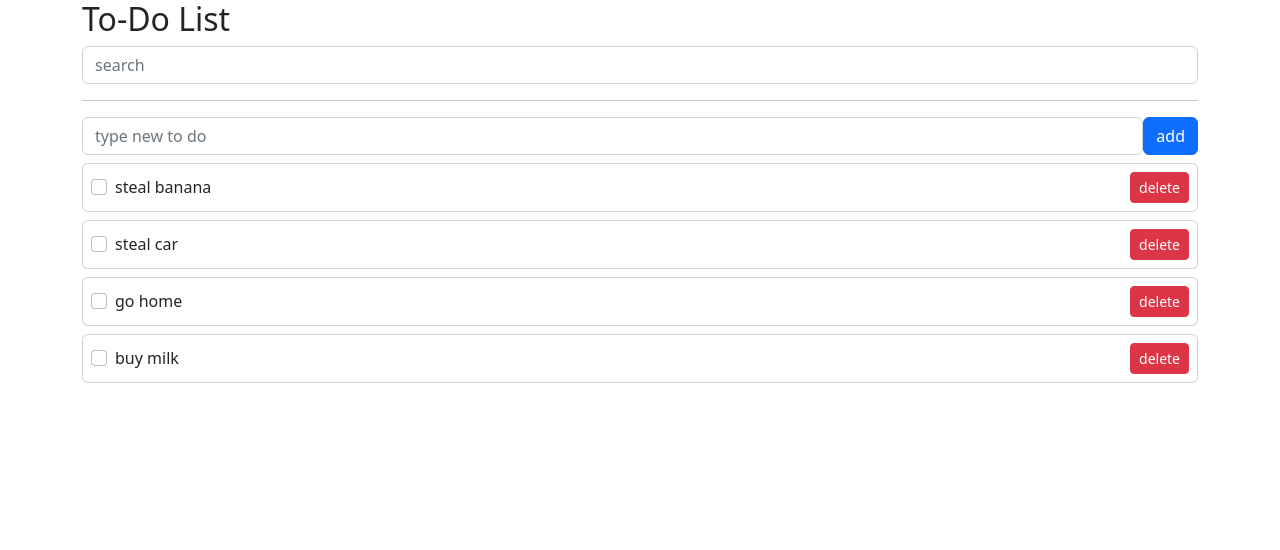
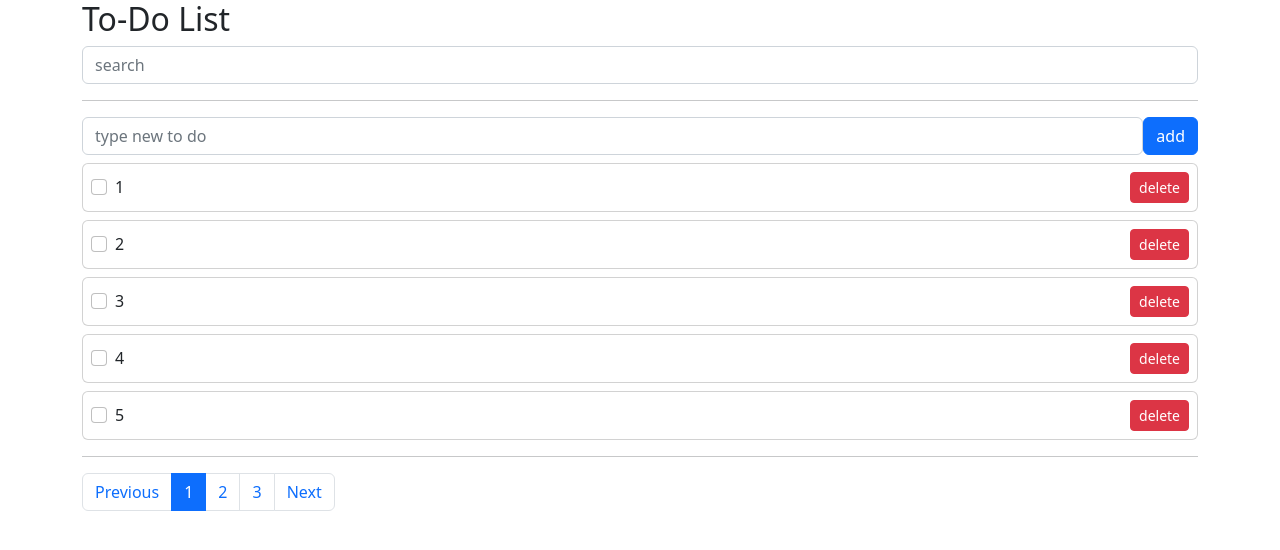
Before and after one commit to eehs2000/vue3-todolist, a Vue app: page / in a window 1280 px wide. Shown: the top 550 px of the page. Built offline with nearby package versions, Linux system fonts and the light colour scheme; data requests are answered from the project's data file.

Commit message:
feat:pagination

```diff
--- a/db.json
+++ b/db.json
@@ -1,24 +1,64 @@
 {
   "todos": [
     {
-      "id": 1,
-      "subject": "steal banana",
-      "completed": false
+      "subject": "1",
+      "completed": false,
+      "id": 1
     },
     {
-      "id": 2,
-      "subject": "steal car",
-      "completed": false
+      "subject": "2",
+      "completed": false,
+      "id": 2
     },
     {
-      "subject": "go home",
+      "subject": "3",
       "completed": false,
       "id": 3
     },
     {
-      "subject": "buy milk",
+      "subject": "4",
       "completed": false,
       "id": 4
+    },
+    {
+      "subject": "5",
+      "completed": false,
+      "id": 5
+    },
+    {
+      "subject": "6",
+      "completed": false,
+      "id": 6
+    },
+    {
+      "subject": "7",
+      "completed": false,
+      "id": 7
+    },
+    {
+      "subject": "8",
+      "completed": false,
+      "id": 8
+    },
+    {
+      "subject": "9",
+      "completed": false,
+      "id": 9
+    },
+    {
+      "subject": "1o",
+      "completed": false,
+      "id": 10
+    },
+    {
+      "subject": "steal banana",
+      "completed": false,
+      "id": 11
+    },
+    {
+      "subject": "steal car",
+      "completed": false,
+      "id": 12
     }
   ]
 }
--- a/src/App.vue
+++ b/src/App.vue
@@ -14,6 +14,36 @@
       @toggle-todo="toggleTodo"
       @delete-todo="deleteTodo"
     />
+    <hr />
+    <nav aria-label="Page navigation example">
+      <ul class="pagination">
+        <li class="page-item">
+          <a
+            class="page-link"
+            href="#"
+            @click="currentPage !== 1 ? getTodos(currentPage - 1) : ''"
+          >
+            Previous
+          </a>
+        </li>
+        <li
+          class="page-item"
+          v-for="page in numOfPages"
+          :key="page"
+          :class="currentPage === page ? 'active' : ''"
+        >
+          <a class="page-link" href="#" @click="getTodos(page)">{{ page }}</a>
+        </li>
+        <li class="page-item">
+          <a
+            class="page-link"
+            href="#"
+            @click="currentPage !== numOfPages ? getTodos(currentPage + 1) : ''"
+            >Next</a
+          >
+        </li>
+      </ul>
+    </nav>
   </div>
 </template>
 
@@ -30,15 +60,25 @@
   },
   setup() {
     const todos = ref([]);
+    const numOfTodos = ref(0);
+    const limit = 5;
+    const currentPage = ref(1);
+    const numOfPages = computed(() => {
+      return Math.ceil(numOfTodos.value / limit);
+    });
 
     const onCheckStyle = {
       textDecoration: "line-through",
       color: "gray",
     };
 
-    const getTodos = async () => {
+    const getTodos = async (page = currentPage.value) => {
+      currentPage.value = page;
       try {
-        const res = await axios.get("http://localhost:3000/todos");
+        const res = await axios.get(
+          `http://localhost:3000/todos?_page=${page}&_limit=${limit}`
+        );
+        numOfTodos.value = res.headers["x-total-count"];
         todos.value = res.data;
         return res;
       } catch (error) {
@@ -54,7 +94,8 @@
           subject: todo.subject,
           completed: todo.completed,
         });
-        todos.value.push(res.data);
+        console.log(res);
+        // todos.value.push(res.data);
       } catch (err) {
         console.log(err);
       }
@@ -109,6 +150,8 @@
       searchText,
       filteredTodos,
       getTodos,
+      numOfPages,
+      currentPage,
     };
   },
 };
```
